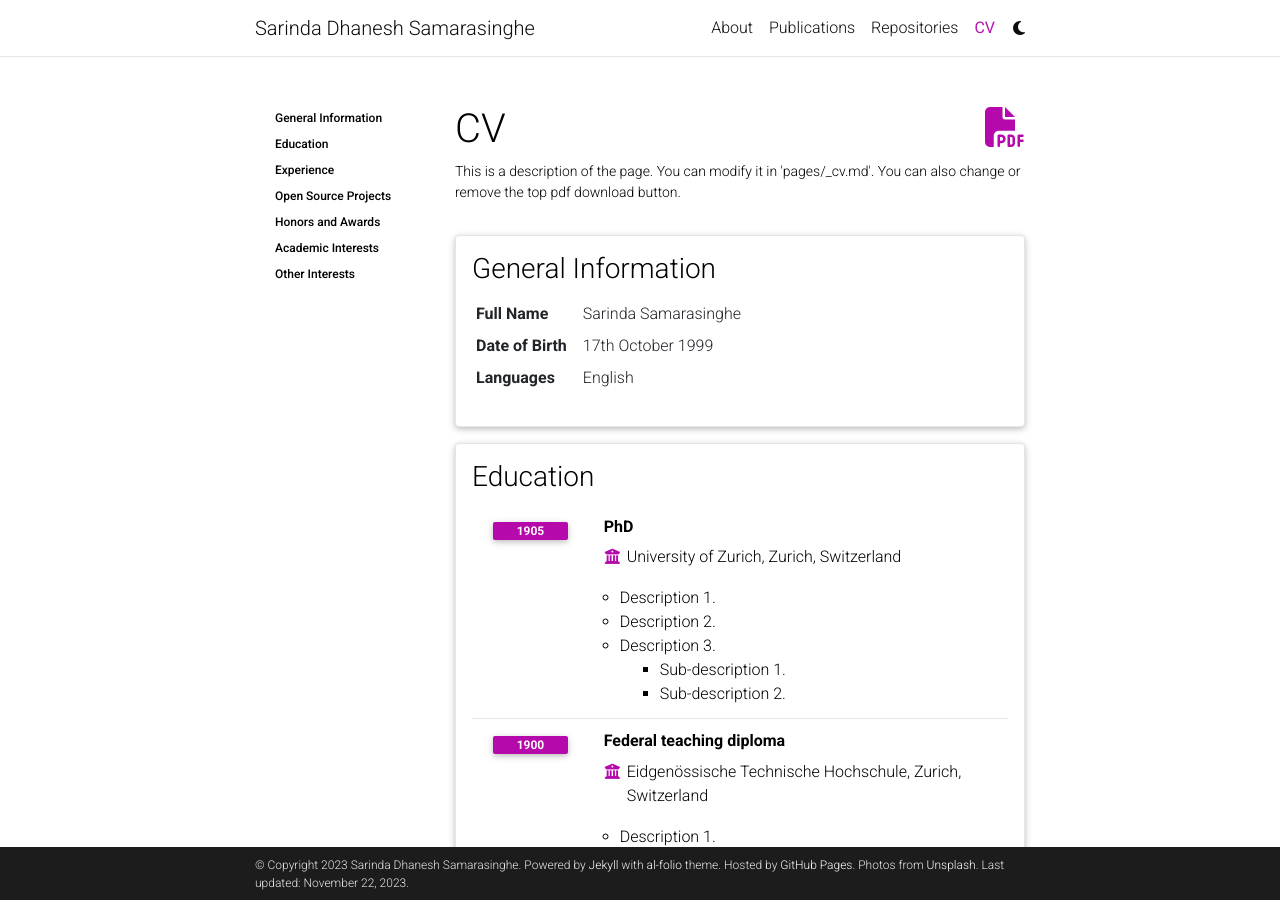
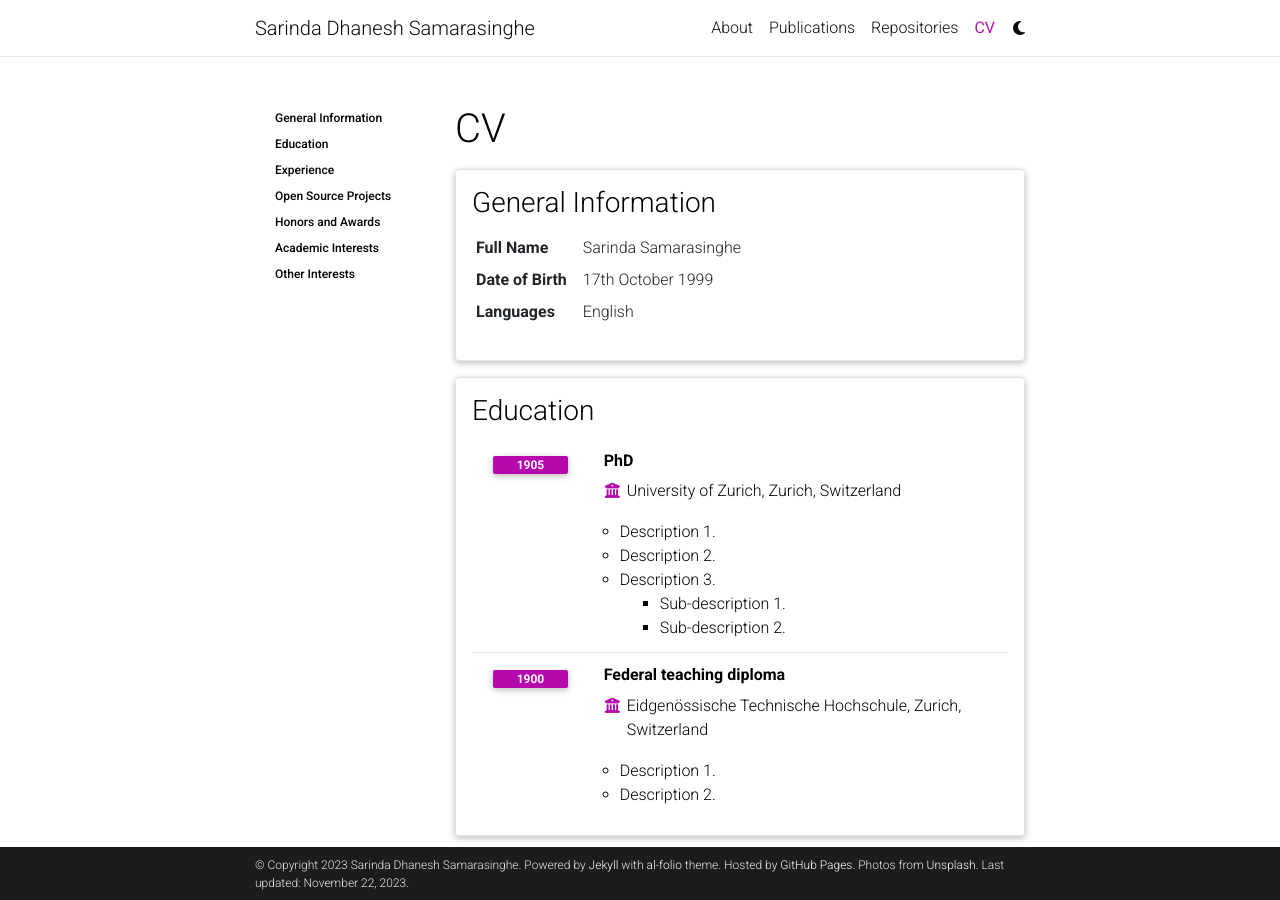
Before and after one commit to Sarinda251/Sarinda251.github.io, a Jekyll site: the page built from _pages/cv.md, in a window 1280 px wide and 900 px high. Built offline with Jekyll 4.4.1, drawn with Linux system fonts in a browser that asks for light colours; comment, search, counter and statistics services are not loaded; a style sheet for code colours, icons or effects is not loaded.

Commit message:
Update cv.md

```diff
--- a/_pages/cv.md
+++ b/_pages/cv.md
@@ -4,8 +4,8 @@
 title: CV
 nav: true
 nav_order: 4
-cv_pdf: cv.pdf
-description: This is a description of the page. You can modify it in 'pages/_cv.md'. You can also change or remove the top pdf download button.
+cv_pdf:
+description:
 toc:
   sidebar: left
 ---
```
